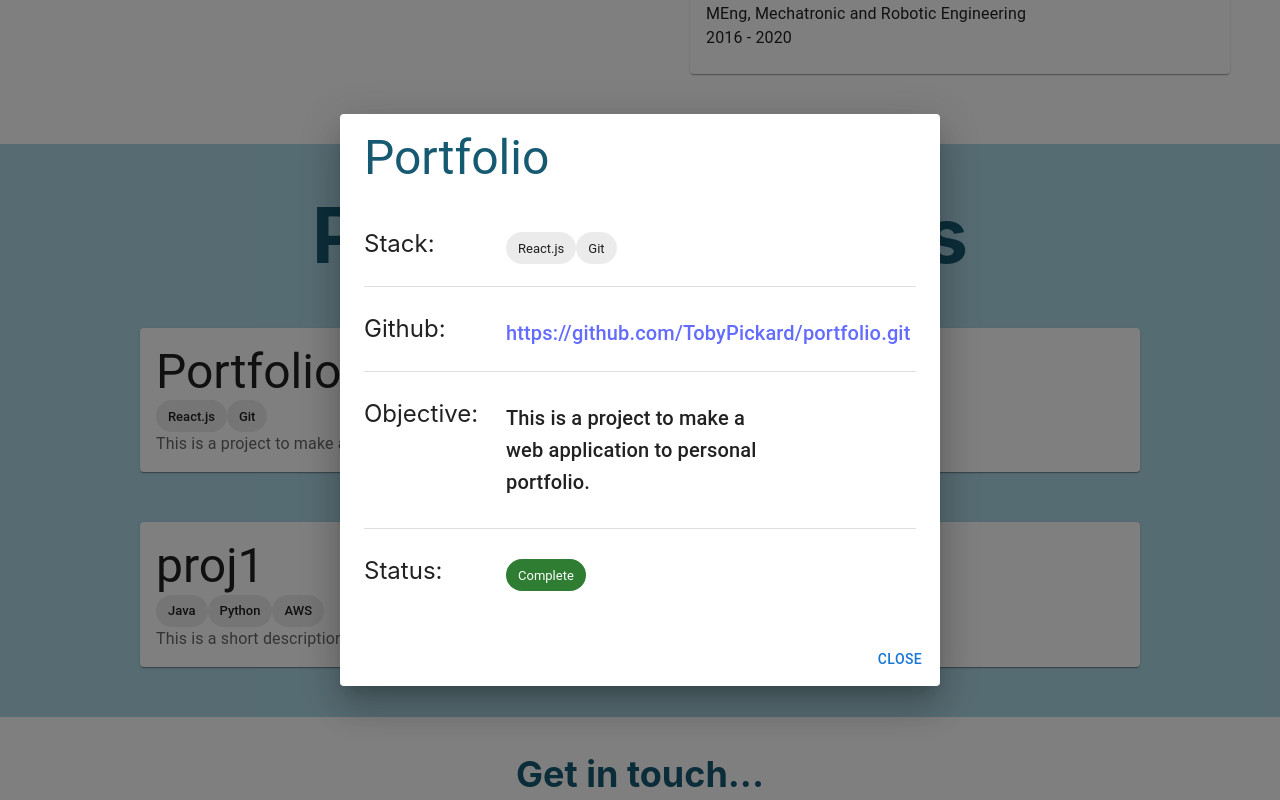
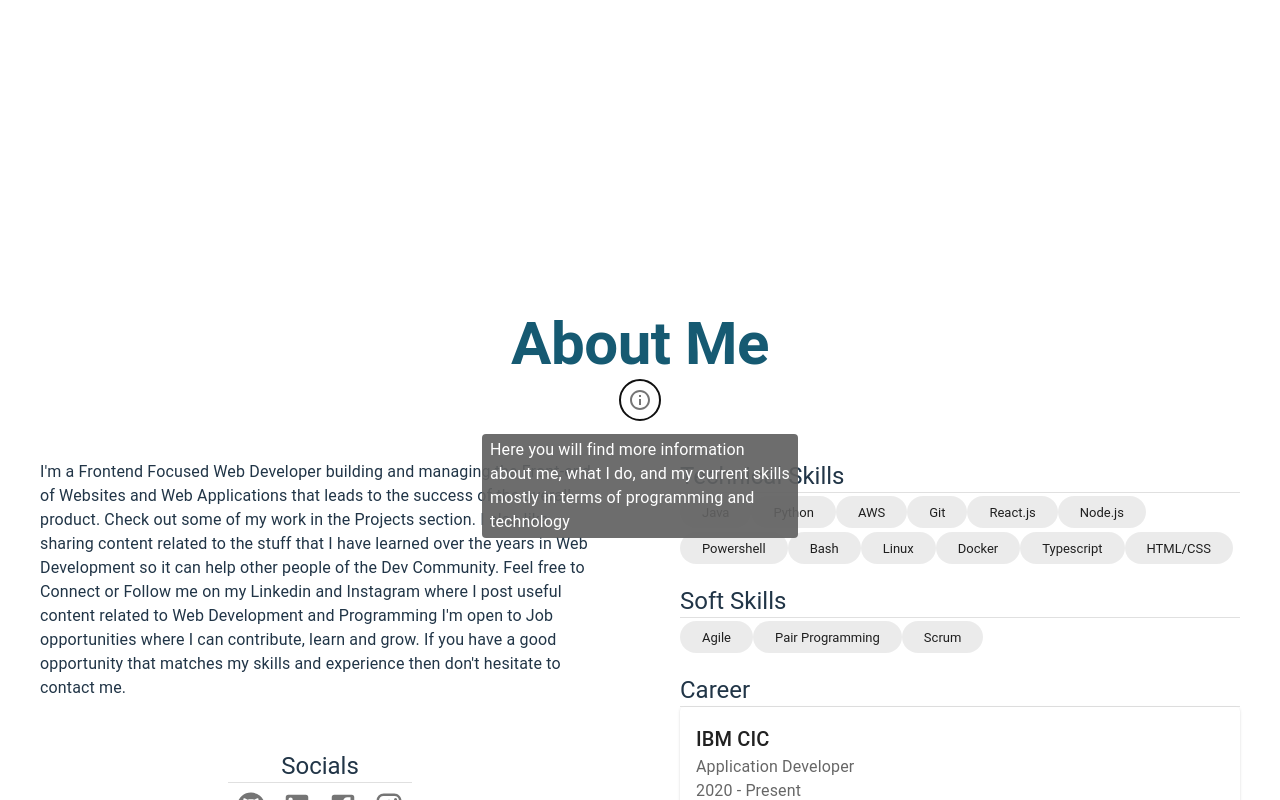
Before and after one commit to TobyPickard/Portfolio, a React (Vite) app: page / in a window 1280 px wide. Both pictures are taken after a click on the button 640 px from the left and 400 px from the top of the page. Built offline with nearby package versions, Linux system fonts and the light colour scheme.

Commit message:
making some format changes

```diff
--- a/src/Components/Footer.tsx
+++ b/src/Components/Footer.tsx
@@ -3,12 +3,12 @@ import GitHubIcon from '@mui/icons-material/GitHub'
 import LinkedInIcon from '@mui/icons-material/LinkedIn'
 import InstagramIcon from '@mui/icons-material/Instagram'
 import FacebookIcon from '@mui/icons-material/Facebook'
-import { Divider, Grid, IconButton, Typography } from '@mui/material';
+import { AppBar, Divider, Grid, IconButton, Toolbar, Typography } from '@mui/material';
 
 const Footer = () => {
     return (
         <footer style={{ backgroundColor: '#333', color: 'white', padding: '20px', textAlign: 'center' }}>
-            <Grid container spacing={4} style={{ paddingBottom: '50px', paddingTop: '50px', paddingLeft: '30px'}}>
+            <Grid container style={{ padding: '100px' }}>
                 <Grid item xs={6}>
                     <div style={{ textAlign: 'left' }}>
                         <Typography variant="h5" style={{ paddingBottom: '20px' }}>
@@ -20,8 +20,7 @@ const Footer = () => {
                         </Typography>
                     </div>
                 </Grid>
-                <Grid item xs={2} />
-                <Grid item xs={4}>
+                <Grid item xs={6}>
                     <div style={{ textAlign: 'left' }}>
                         <Typography variant="h5" style={{ paddingBottom: '20px' }}>
                             Socials
@@ -50,4 +49,16 @@ const Footer = () => {
     );
 }
 
+// const Footer = () => {
+//     return (
+//         <AppBar position='static' color='primary'>
+//             <Toolbar>
+//                 <Typography variant="body1" color="inherit">
+//                 © {new Date().getFullYear()} Your Website Name
+//                 </Typography>
+//             </Toolbar>
+//         </AppBar>
+//     )
+// };
+
 export default Footer;
--- a/src/Components/InfoCard.tsx
+++ b/src/Components/InfoCard.tsx
@@ -11,14 +11,8 @@ const InfoCard: React.FC<CardProps> = ({ title, lines }) => {
                             {title}
                         </Typography>
                         {lines.map((item) => (
-                            <Typography variant="body1">{item}</Typography>
+                            <Typography variant="body1" color="text.secondary">{item}</Typography>
                         ))}
-                        {/* <Typography variant="body1">
-                            Application Developer
-                        </Typography>
-                        <Typography variant="body1">
-                            2020 - Present
-                        </Typography> */}
                     </div>
                 </div>
             </CardContent>
--- a/src/main.tsx
+++ b/src/main.tsx
@@ -7,6 +7,6 @@ ReactDOM.createRoot(document.getElementById('root')!).render(
   <div style={{width: '100vw', height: '100vh', overflowY: 'auto'}} >
     <React.StrictMode>
       <App />
-    </React.StrictMode>,
+    </React.StrictMode>
   </div>
 )
--- a/src/pages/About.tsx
+++ b/src/pages/About.tsx
@@ -1,40 +1,85 @@
-import { Button, Chip, Divider, Grid, Typography } from "@mui/material";
+import { Chip, Divider, Grid, IconButton, Tooltip, Typography } from "@mui/material";
+import GitHubIcon from '@mui/icons-material/GitHub'
+import LinkedInIcon from '@mui/icons-material/LinkedIn'
+import InstagramIcon from '@mui/icons-material/Instagram'
+import FacebookIcon from '@mui/icons-material/Facebook'
+import InfoOutlinedIcon from '@mui/icons-material/InfoOutlined';
 import InfoCard from "../Components/InfoCard";
+import ClickAwayListener from '@mui/material/ClickAwayListener';
+import { useState } from "react";
 
 const About = () => {
     const techSkills = ['Java', 'Python', 'AWS', 'Git', 'React.js', 'Node.js', 'Powershell', 'Bash', 'Linux', 'Docker', 'Typescript', 'HTML/CSS']
     const softSkills = ['Agile', 'Pair Programming', 'Scrum']
 
-    const handleContactClick = () => {
-        const element = document.getElementById('contact');
-        if (element) {
-        element.scrollIntoView({ behavior: 'smooth' });
-        }
+    const [open, setOpen] = useState(false);
+
+    const handleTootipClose = () => {
+        setOpen(false);
+    }
+
+    const handleTootipOpen = () => {
+        setOpen(true);
     }
 
     return (
         <div id='about' style={{ paddingBottom: '20px'}}>
-            <div style={{display:'flex', justifyContent: 'center', alignItems:'center'}}>
-                <h1>About Me</h1>
+            <div style={{ display:'flex', justifyContent: 'center', alignItems:'center' }}>
+                <Typography variant="h2" style={{ fontWeight: 'bold' }}>About Me</Typography>
             </div>
-            <Typography style={{ color: 'black', display:'flex', justifyContent: 'center', alignItems:'center' }}>
-                Here you will find more information about me, what I do, and my current skills mostly in terms of programming and technology
-            </Typography>
+            <div style={{ display:'flex', justifyContent: 'center', alignItems:'center' }}>
+                <ClickAwayListener onClickAway={handleTootipClose}>
+                    <Tooltip
+                        PopperProps={{
+                            disablePortal: true
+                        }}
+                        onClose={handleTootipClose}
+                        open={open}
+                        disableFocusListener
+                        disableHoverListener
+                        disableTouchListener
+                        title={
+                            <Typography>Here you will find more information about me, what I do, and my current skills mostly in terms of programming and technology</Typography>
+                        }
+                    >
+                        <IconButton onClick={handleTootipOpen}>
+                            <InfoOutlinedIcon />
+                        </IconButton>
+                    </Tooltip>
+                </ClickAwayListener>
+            </div>
             <Grid container>
                 <Grid item xs={6}>
-                    <div style={{ padding: '50px' }} >
+                    <div style={{ padding: '40px' }} >
                         <Typography>
                             I'm a Frontend Focused Web Developer building and managing the Front-end of Websites and Web Applications that leads to the success of the overall product. Check out some of my work in the Projects section.
                             I also like sharing content related to the stuff that I have learned over the years in Web Development so it can help other people of the Dev Community. Feel free to Connect or Follow me on my Linkedin and Instagram where I post useful content related to Web Development and Programming
                             I'm open to Job opportunities where I can contribute, learn and grow. If you have a good opportunity that matches my skills and experience then don't hesitate to contact me.
                         </Typography>
-                        <div style={{ display:'flex', justifyContent: 'center', alignItems:'center' }}>
-                            <Button onClick={handleContactClick}>Contact</Button>
+                        <div style={{ padding: '50px', display:'flex', justifyContent: 'center', alignItems:'center' }}>
+                            <div>
+                                <div style={{ display:'flex', justifyContent: 'center', alignItems:'center' }}>
+                                    <Typography variant="h5">Socials</Typography>
+                                </div>
+                                <Divider />
+                                <IconButton  aria-label='Github' href='https://github.com/TobyPickard' target='_blank' rel='noopener noreferrer'>
+                                    <GitHubIcon style={{fontSize: 30}} />
+                                </IconButton>
+                                <IconButton  aria-label='LinkedIn' href='https://www.linkedin.com/in/toby-pickard-84bb53175' target='_blank' rel='noopener noreferrer'>
+                                    <LinkedInIcon style={{fontSize: 30}} />
+                                </IconButton>
+                                <IconButton  aria-label='Facebook' href='https://www.facebook.com/toby.pickard' target='_blank' rel='noopener noreferrer'>
+                                    <FacebookIcon style={{fontSize: 30}} />
+                                </IconButton>
+                                <IconButton  aria-label='Instagram' href='https://www.instagram.com/tobypickard' target='_blank' rel='noopener noreferrer'>
+                                    <InstagramIcon style={{fontSize: 30}} />
+                                </IconButton>
+                            </div>
                         </div>
                     </div>
                 </Grid>
                 <Grid item xs={6}>
-                    <div style={{ padding: '50px' }}>
+                    <div style={{ padding: '40px' }}>
                         <Typography variant="h5">Technical Skills</Typography>
                         <Divider />
                         {techSkills.map((item) => (
--- a/src/pages/Hello.tsx
+++ b/src/pages/Hello.tsx
@@ -1,4 +1,4 @@
-import { Button } from "@mui/material";
+import { Button, Typography } from "@mui/material";
 
 const Hello = () => {
     const handleClick = () => {
@@ -10,9 +10,13 @@ const Hello = () => {
 
     return (
         <div id='hello'>
-            <h1 style={{ paddingTop: '50px', display:'flex', justifyContent: 'center', alignItems:'center'}}>Hello</h1>
-            <div style={{ display:'flex', justifyContent: 'center', alignItems:'center', paddingBottom: '50px'}}>
-                <Button onClick={handleClick}>Projects</ Button>
+            <div style={{ height: '90vh', paddingTop: '50px', display:'flex', justifyContent: 'center', alignItems:'center' }}>
+                <div>
+                    <Typography variant="h2" style={{ fontWeight: 'bold' }}>Hello</Typography>
+                    <div style={{ display:'flex', justifyContent: 'center', alignItems:'center' }}>
+                        <Button onClick={handleClick}>Projects</ Button>
+                    </div>
+                </div>
             </div>
         </div>
     );
--- a/src/pages/Home.tsx
+++ b/src/pages/Home.tsx
@@ -3,20 +3,18 @@ import TopNavbar from "../Components/Navbar";
 import Footer from "../Components/Footer";
 import About from "./About";
 import ListProjects from "./ListProjects";
-import Contact from "./Contact"
 import Hello from "./Hello";
 
 function Home() {
     return (
-        <div>
+        <>
             <TopNavbar />
             <Hello />
             <About />
             <ListProjects />
-            <Contact />
 
             <Footer />
-        </div>
+        </>
     )
 }
 
--- a/src/pages/ListProjects.tsx
+++ b/src/pages/ListProjects.tsx
@@ -23,8 +23,8 @@ const ListProject = () => {
 
     return (
         <div style={{ backgroundColor: 'lightblue' }} id="projects">
-        <div style={{display:'flex', justifyContent: 'center', alignItems:'center'}}>
-            <h1>Personal Projects</h1>
+        <div style={{ padding: '50px', display:'flex', justifyContent: 'center', alignItems:'center' }}>
+            <Typography variant="h2" style={{ fontWeight: 'bold' }}>Personal Projects</Typography>
         </div>
         {/* Add content for the Add page */}
         <Grid container>
```
